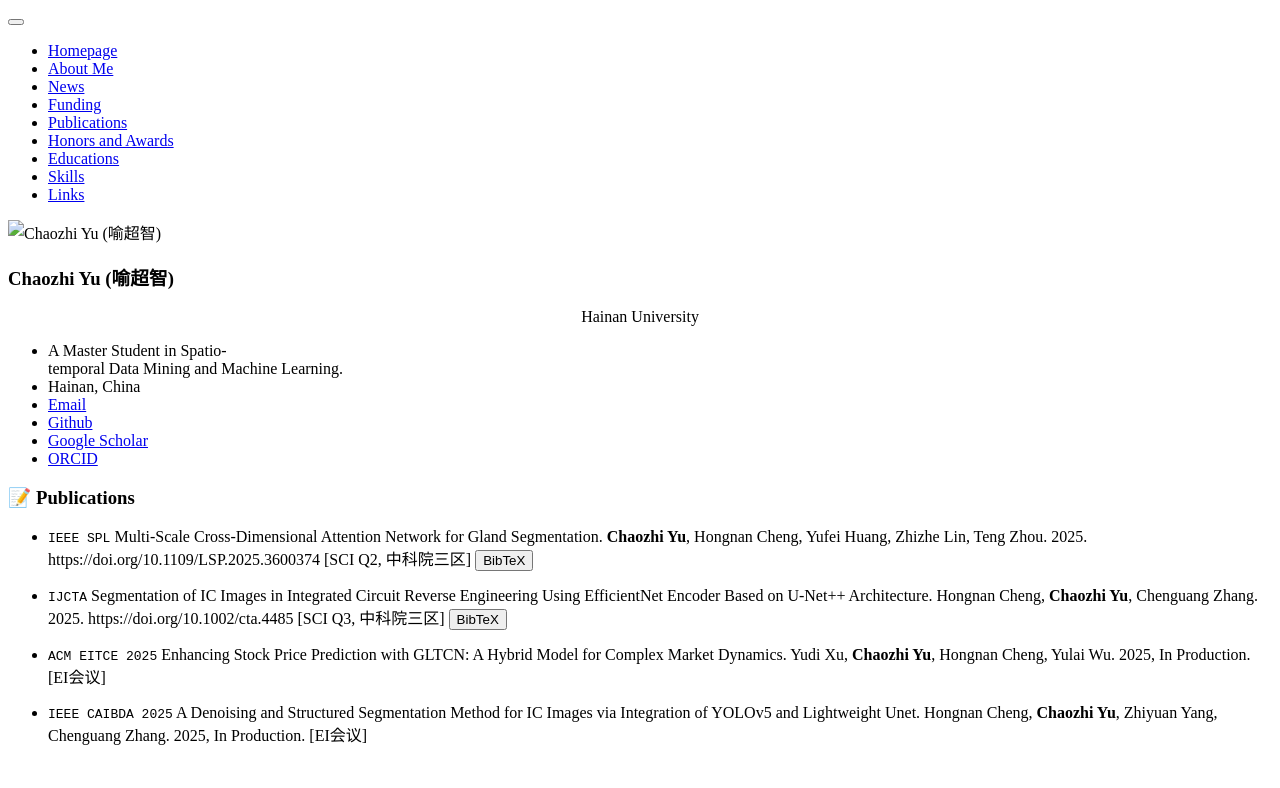
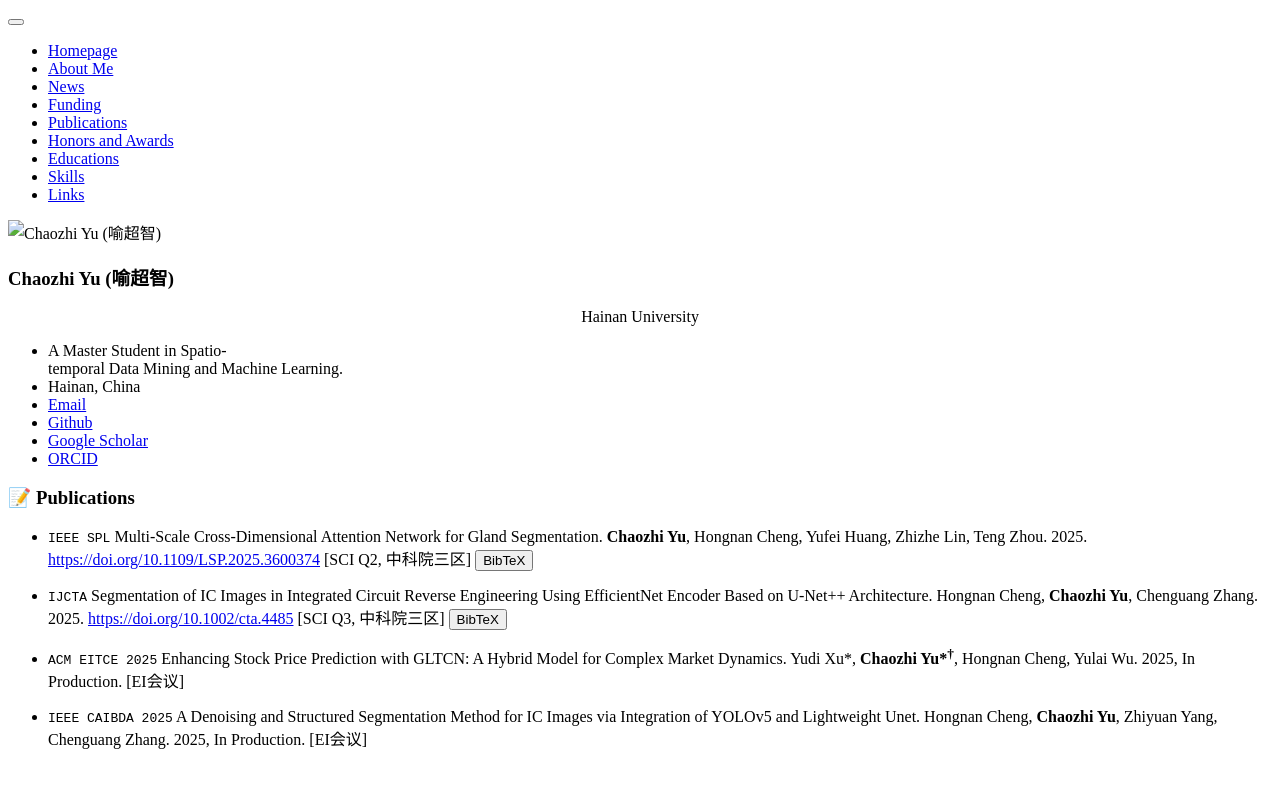
Before and after one commit to yuchaozhi/yuchaozhi.github.io, a Jekyll site: the page built from _pages/includes/pub_short.md, in a window 1280 px wide. Shown: the top 788 px of the page. Built offline with Jekyll 4.4.1, drawn with Linux system fonts in a browser that asks for light colours; our own code applies the rules of GitHub Pages for plain Markdown files.

Commit message:
update pub_short.md

```diff
--- a/_pages/includes/pub_short.md
+++ b/_pages/includes/pub_short.md
@@ -4,11 +4,11 @@
 
 <!-- #### 🌍Spatiotemporal Data Mining -->
 
-- ``IEEE SPL`` Multi-Scale Cross-Dimensional Attention Network for Gland Segmentation. **Chaozhi Yu**, Hongnan Cheng, Yufei Huang, Zhizhe Lin, Teng Zhou. 2025. https://doi.org/10.1109/LSP.2025.3600374 [SCI Q2, 中科院三区] \cite{yu2025multi}
+- ``IEEE SPL`` Multi-Scale Cross-Dimensional Attention Network for Gland Segmentation. **Chaozhi Yu**, Hongnan Cheng, Yufei Huang, Zhizhe Lin, Teng Zhou. 2025. [https://doi.org/10.1109/LSP.2025.3600374](https://doi.org/10.1109/LSP.2025.3600374) [SCI Q2, 中科院三区] \cite{yu2025multi}
 
-- ``IJCTA`` Segmentation of IC Images in Integrated Circuit Reverse Engineering Using EfficientNet Encoder Based on U-Net++ Architecture. Hongnan Cheng, **Chaozhi Yu**, Chenguang Zhang. 2025. https://doi.org/10.1002/cta.4485 [SCI Q3, 中科院三区] \cite{cheng2025segmentation}
+- ``IJCTA`` Segmentation of IC Images in Integrated Circuit Reverse Engineering Using EfficientNet Encoder Based on U-Net++ Architecture. Hongnan Cheng, **Chaozhi Yu**, Chenguang Zhang. 2025. [https://doi.org/10.1002/cta.4485](https://doi.org/10.1002/cta.4485) [SCI Q3, 中科院三区] \cite{cheng2025segmentation}
 
-- ``ACM EITCE 2025`` Enhancing Stock Price Prediction with GLTCN: A Hybrid Model for Complex Market Dynamics. Yudi Xu, **Chaozhi Yu**, Hongnan Cheng, Yulai Wu. 2025, In Production. [EI会议]
+- ``ACM EITCE 2025`` Enhancing Stock Price Prediction with GLTCN: A Hybrid Model for Complex Market Dynamics. Yudi Xu*, **Chaozhi Yu\*<sup>†</sup>**, Hongnan Cheng, Yulai Wu. 2025, In Production. [EI会议]
 
 - ``IEEE CAIBDA 2025`` A Denoising and Structured Segmentation Method for IC Images via Integration of YOLOv5 and Lightweight Unet. Hongnan Cheng, **Chaozhi Yu**, Zhiyuan Yang, Chenguang Zhang. 2025, In Production. [EI会议]
 
```
